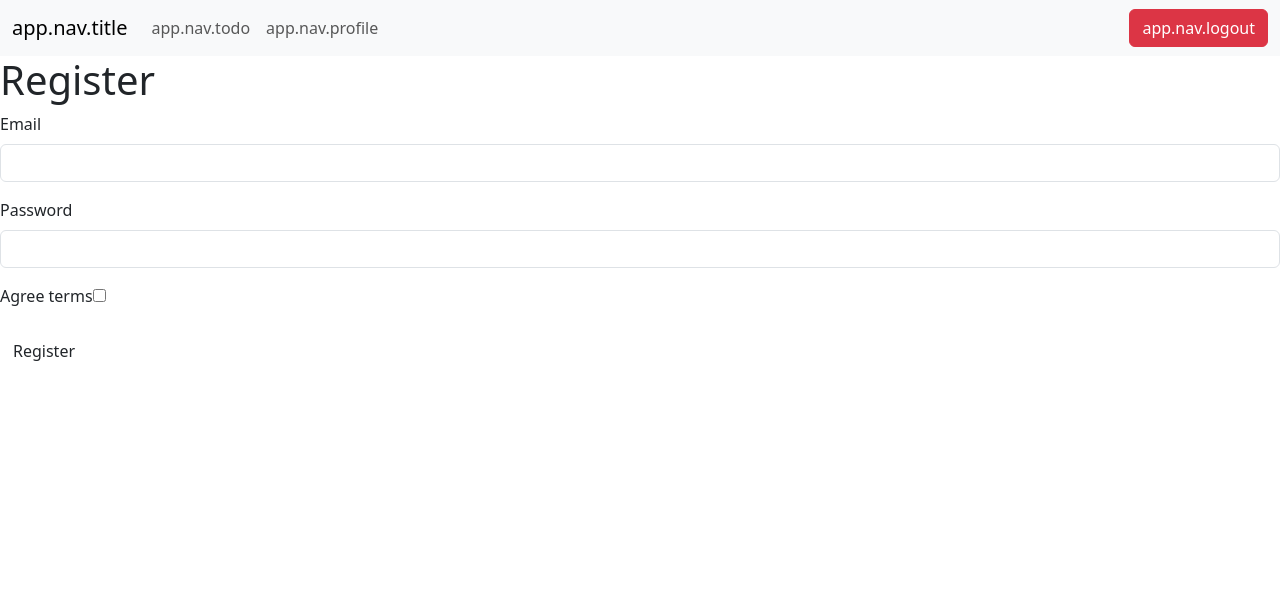
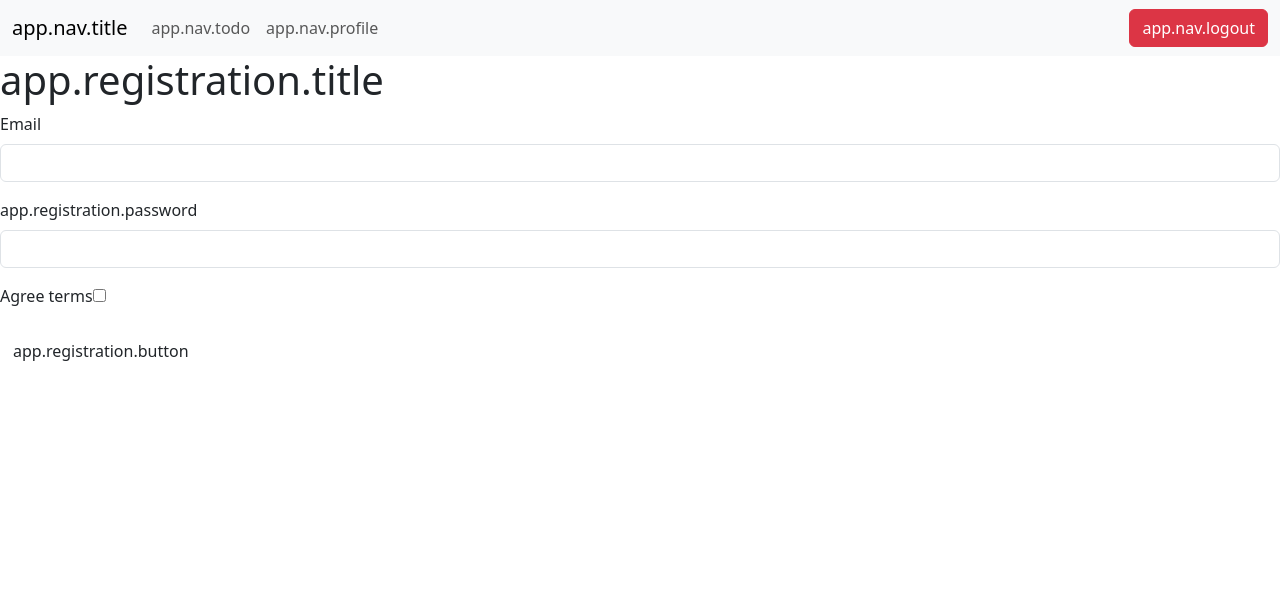
Before and after one commit to RemySd/todo-basic, a Symfony app: template templates/registration/register.html.twig in a window 1280 px wide. Shown: the top 610 px of the page. Run offline with Twig, Linux system fonts and the light colour scheme; the template is opened without the code that fills it, so the values that code supplies are empty; form fields are guessed from the names that the template uses; style sheets or scripts are compiled from the project's sources; some libraries are stand-ins or nearby versions.

Commit message:
wording added + quick code refacto

```diff
--- a/assets/app.js
+++ b/assets/app.js
@@ -1,7 +1,6 @@
 import './styles/app.scss';
 
 require('bootstrap');
-
 
 document.addEventListener("DOMContentLoaded", function () {
     const masonryContainer = document.querySelector('#todo-items');
@@ -27,7 +26,9 @@ document.addEventListener("DOMContentLoaded", function () {
                     element.closest('.todo-item').remove();
                     masonry.reloadItems();
                     masonry.layout();
-                })
+                }).catch(function (error) {
+                    console.log('something fail');
+                });
         });
     }
 
--- a/assets/styles/app.scss
+++ b/assets/styles/app.scss
@@ -29,3 +29,15 @@ footer {
     font-size: 24px;
     cursor: pointer;
 }
+
+.todo-item {
+    margin-top: 10px;
+}
+
+.card-buttons {
+    float: right;
+}
+
+.remove-todo {
+    margin-left: 10px;
+}
--- a/templates/profile/index.html.twig
+++ b/templates/profile/index.html.twig
@@ -7,7 +7,7 @@
 			<div class="col">
 				<div class="card">
 					<div class="card-body">
-						<h5 class="card-title">Profile informations</h5>
+						<h5 class="card-title">{{ 'app.profile.title'|trans }}</h5>
 						<p class="card-text">{{ 'app.profile.email'|trans({'%email%': app.user.email}) }}</p>
 					</div>
 				</div>
--- a/templates/registration/register.html.twig
+++ b/templates/registration/register.html.twig
@@ -1,23 +1,21 @@
 {% extends 'base.html.twig' %}
-
-{% block title %}Register{% endblock %}
 
 {% block body %}
     {% for flash_error in app.flashes('verify_email_error') %}
         <div class="alert alert-danger" role="alert">{{ flash_error }}</div>
     {% endfor %}
 
-    <h1>Register</h1>
+    <h1>{{ 'app.registration.title'|trans }}</h1>
 
     {{ form_errors(registrationForm) }}
 
     {{ form_start(registrationForm) }}
         {{ form_row(registrationForm.email) }}
         {{ form_row(registrationForm.plainPassword, {
-            label: 'Password'
+            label: 'app.registration.password'|trans
         }) }}
         {{ form_row(registrationForm.agreeTerms) }}
 
-        <button type="submit" class="btn">Register</button>
+        <button type="submit" class="btn">{{ 'app.registration.button'|trans }}</button>
     {{ form_end(registrationForm) }}
 {% endblock %}
--- a/templates/registration/verify_success.html.twig
+++ b/templates/registration/verify_success.html.twig
@@ -1,7 +1,7 @@
 {% extends 'base.html.twig' %}
 
-{% block title %}Email verify{% endblock %}
+{% block title %}{{ 'app.email_verify.success_title'|trans }}{% endblock %}
 
 {% block body %}
-    <p>Email successfully verify !</p>
+    <p>{{ 'app.email_verify.success_message'|trans }}</p>
 {% endblock %}
--- a/templates/todo/todo.html.twig
+++ b/templates/todo/todo.html.twig
@@ -1,13 +1,13 @@
-<div id="todo-{{ todoItem.id }}" class="col col-6 col-lg-3 col-sm-6 todo-item" style="margin-top: 10px;" data-todo-id="{{ todoItem.id }}">
+<div id="todo-{{ todoItem.id }}" class="col col-6 col-lg-3 col-sm-6 todo-item" data-todo-id="{{ todoItem.id }}">
 	<div class="card {% if todoItem.isValided %}text-bg-success{% else %}text-bg-light{% endif %}">
 		<div class="card-body">
 			<h5 class="card-title">{{ todoItem.title }}</h5>
 			<p class="card-text">{{ todoItem.content }}</p>
-			<div style="float: right">
+			<div class="card-buttons">
 				{% if todoItem.isValided == false %}
 					<i class="bi bi-check-square check-todo todo-icon"></i>
 				{% endif %}
-				<i class="bi bi-trash3-fill remove-todo todo-icon" style="margin-left: 10px;"></i>
+				<i class="bi bi-trash3-fill remove-todo todo-icon"></i>
 			</div>
 		</div>
 	</div>
```
Also changed, not shown: templates/registration/confirmation_email.html.twig (+5 -5 lines), 1 other file.
